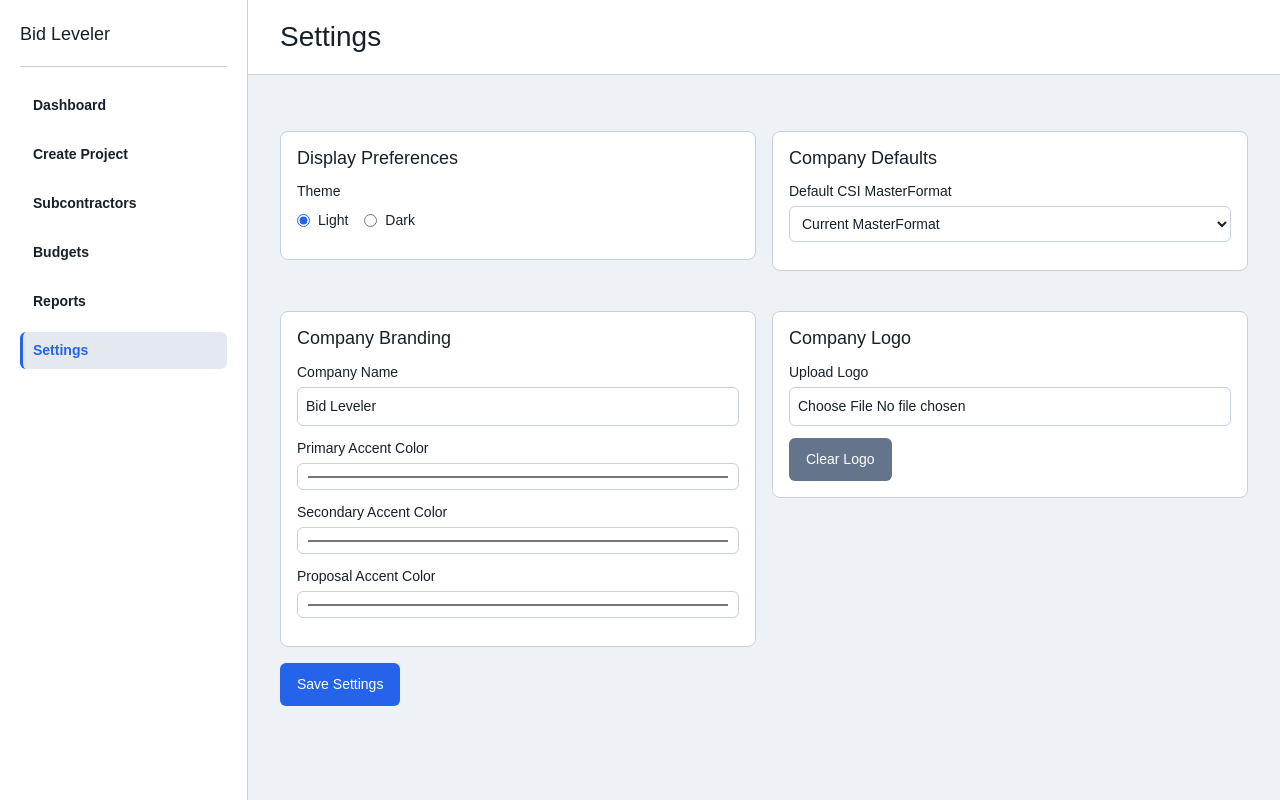
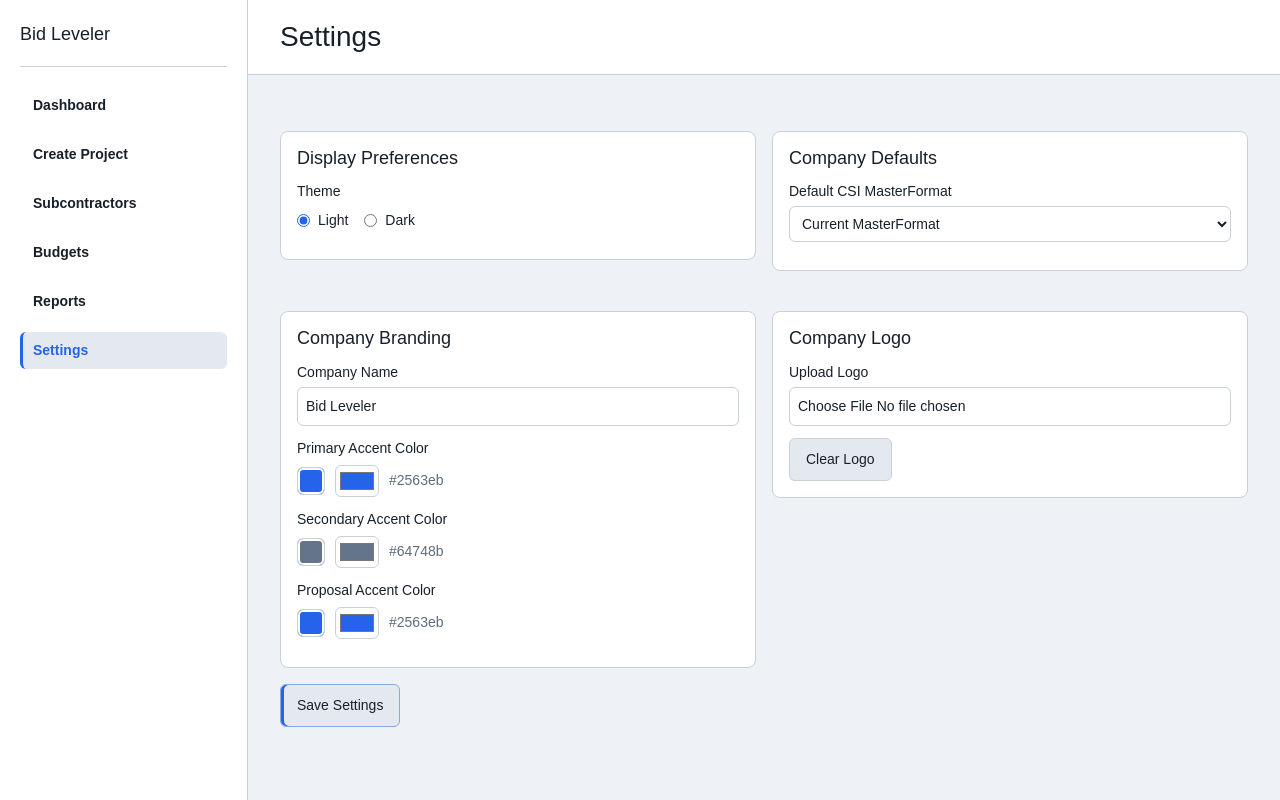
Before and after one commit to adamarnao/bid-leveler, a Next.js app: page /settings in a window 1280 px wide. Built offline with nearby package versions, Linux system fonts and the light colour scheme.

Commit message:
Fix settings theme preview and accent styling

```diff
--- a/src/app/globals.css
+++ b/src/app/globals.css
@@ -231,7 +231,6 @@ textarea {
   background: var(--color-surface);
   border: 1px solid var(--color-border);
   border-radius: var(--radius-control);
-  accent-color: var(--color-accent-primary);
 }
 
 .form-input:focus {
@@ -255,22 +254,60 @@ textarea {
   accent-color: var(--color-accent-primary);
 }
 
+.color-control {
+  display: flex;
+  align-items: center;
+  gap: 10px;
+  margin-top: 6px;
+}
+
+.color-swatch {
+  width: 28px;
+  height: 28px;
+  flex: 0 0 28px;
+  border: 1px solid var(--color-border);
+  border-radius: var(--radius-control);
+  box-shadow: inset 0 0 0 2px var(--color-surface);
+}
+
+.color-input {
+  width: 44px;
+  height: 32px;
+  padding: 2px;
+  border: 1px solid var(--color-border);
+  border-radius: var(--radius-control);
+  background: var(--color-surface);
+  cursor: pointer;
+}
+
+.color-input:focus {
+  border-color: var(--color-accent-primary);
+  outline: 2px solid color-mix(in srgb, var(--color-accent-primary) 24%, transparent);
+}
+
 .button-primary,
 .button-secondary {
   padding: 10px 16px;
-  border: 1px solid transparent;
+  border: 1px solid var(--color-border);
   border-radius: var(--radius-control);
   cursor: pointer;
+  color: var(--color-text);
+  background: var(--color-surface-muted);
 }
 
 .button-primary {
-  color: #ffffff;
-  background: var(--color-accent-primary);
+  border-color: color-mix(in srgb, var(--color-accent-primary) 38%, var(--color-border));
+  box-shadow: inset 3px 0 0 var(--color-accent-primary);
 }
 
 .button-secondary {
-  color: #ffffff;
-  background: var(--color-accent-secondary);
+  border-color: var(--color-border);
+}
+
+.button-primary:hover,
+.button-secondary:hover {
+  border-color: var(--color-accent-primary);
+  background: var(--color-surface);
 }
 
 .settings-actions {
--- a/src/app/settings/page.tsx
+++ b/src/app/settings/page.tsx
@@ -1,10 +1,12 @@
 "use client";
 
-import { useState } from "react";
+import { useEffect, useState } from "react";
 import Image from "next/image";
 import AppShell from "@/components/layout/AppShell";
 import Panel from "@/components/ui/Panel";
 import {
+  clearSettingsPreview,
+  dispatchSettingsPreview,
   fileToDataUrl,
   getCompanySettings,
   getUserSettings,
@@ -27,6 +29,19 @@ export default function SettingsPage() {
   );
   const [saveMessage, setSaveMessage] = useState("");
 
+  useEffect(() => {
+    dispatchSettingsPreview({
+      userSettings,
+      companySettings,
+    });
+  }, [userSettings, companySettings]);
+
+  useEffect(() => {
+    return () => {
+      clearSettingsPreview();
+    };
+  }, []);
+
   async function handleLogoUpload(file: File | undefined) {
     if (!file) return;
 
@@ -47,16 +62,7 @@ export default function SettingsPage() {
 
   return (
     <AppShell title="Settings">
-      <form
-        onSubmit={saveSettings}
-        data-theme={userSettings.theme}
-        style={
-          {
-            "--color-accent-primary": companySettings.primaryAccentColor,
-            "--color-accent-secondary": companySettings.secondaryAccentColor,
-          } as React.CSSProperties
-        }
-      >
+      <form onSubmit={saveSettings}>
         <div className="form-grid">
           <Panel title="Display Preferences">
             <div className="form-field">
@@ -145,63 +151,48 @@ export default function SettingsPage() {
             </div>
 
             <div className="form-field">
-              <label>
-                Primary Accent Color
-                <br />
-                <input
-                  type="color"
+              <ColorField
+                label="Primary Accent Color"
                 value={companySettings.primaryAccentColor}
-                  onChange={(event) =>
+                onChange={(primaryAccentColor) => {
+                  setSaveMessage("");
                   setCompanySettings({
                     ...companySettings,
-                      primaryAccentColor: event.target.value,
-                    })
-                  }
-                  onInput={() => setSaveMessage("")}
-                  className="form-input"
+                    primaryAccentColor,
+                  });
+                }}
               />
-              </label>
             </div>
 
             <div className="form-field">
-              <label>
-                Secondary Accent Color
-                <br />
-                <input
-                  type="color"
+              <ColorField
+                label="Secondary Accent Color"
                 value={companySettings.secondaryAccentColor}
-                  onChange={(event) =>
+                onChange={(secondaryAccentColor) => {
+                  setSaveMessage("");
                   setCompanySettings({
                     ...companySettings,
-                      secondaryAccentColor: event.target.value,
-                    })
-                  }
-                  onInput={() => setSaveMessage("")}
-                  className="form-input"
+                    secondaryAccentColor,
+                  });
+                }}
               />
-              </label>
             </div>
 
             <div className="form-field">
-              <label>
-                Proposal Accent Color
-                <br />
-                <input
-                  type="color"
+              <ColorField
+                label="Proposal Accent Color"
                 value={
                   companySettings.proposalAccentColor ||
                   companySettings.primaryAccentColor
                 }
-                  onChange={(event) =>
+                onChange={(proposalAccentColor) => {
+                  setSaveMessage("");
                   setCompanySettings({
                     ...companySettings,
-                      proposalAccentColor: event.target.value,
-                    })
-                  }
-                  onInput={() => setSaveMessage("")}
-                  className="form-input"
+                    proposalAccentColor,
+                  });
+                }}
               />
-              </label>
             </div>
           </Panel>
 
@@ -263,3 +254,33 @@ function formatCsiVersion(version: CsiMasterFormatVersion) {
 
   return "Current MasterFormat";
 }
+
+function ColorField({
+  label,
+  value,
+  onChange,
+}: {
+  label: string;
+  value: string;
+  onChange: (value: string) => void;
+}) {
+  return (
+    <label>
+      {label}
+      <span className="color-control">
+        <span
+          className="color-swatch"
+          style={{ backgroundColor: value }}
+          aria-hidden="true"
+        />
+        <input
+          type="color"
+          value={value}
+          onChange={(event) => onChange(event.target.value)}
+          className="color-input"
+        />
+        <span className="muted-text">{value}</span>
+      </span>
+    </label>
+  );
+}
--- a/src/components/layout/AppShell.tsx
+++ b/src/components/layout/AppShell.tsx
@@ -8,7 +8,10 @@ import {
   defaultCompanySettings,
   getCompanySettings,
   getUserSettings,
+  SettingsPreview,
   settingsChangedEvent,
+  settingsPreviewChangedEvent,
+  settingsPreviewClearedEvent,
 } from "@/lib/settings";
 import { CompanySettings, UserSettings } from "@/types/Settings";
 
@@ -24,22 +27,28 @@ export default function AppShell({
   const [companySettings, setCompanySettings] = useState<CompanySettings>(
     defaultCompanySettings
   );
+  const [previewSettings, setPreviewSettings] = useState<SettingsPreview | null>(
+    null
+  );
+  const effectiveUserSettings = previewSettings?.userSettings ?? userSettings;
+  const effectiveCompanySettings =
+    previewSettings?.companySettings ?? companySettings;
 
   useEffect(() => {
-    if (!userSettings) return;
+    if (!effectiveUserSettings) return;
 
     const root = document.documentElement;
 
-    root.dataset.theme = userSettings.theme;
+    root.dataset.theme = effectiveUserSettings.theme;
     root.style.setProperty(
       "--color-accent-primary",
-      companySettings.primaryAccentColor
+      effectiveCompanySettings.primaryAccentColor
     );
     root.style.setProperty(
       "--color-accent-secondary",
-      companySettings.secondaryAccentColor
+      effectiveCompanySettings.secondaryAccentColor
     );
-  }, [userSettings, companySettings]);
+  }, [effectiveUserSettings, effectiveCompanySettings]);
 
   useEffect(() => {
     function loadSettings() {
@@ -57,23 +66,41 @@ export default function AppShell({
     };
   }, []);
 
+  useEffect(() => {
+    function handlePreviewChange(event: Event) {
+      setPreviewSettings((event as CustomEvent<SettingsPreview>).detail);
+    }
+
+    function handlePreviewClear() {
+      setPreviewSettings(null);
+    }
+
+    window.addEventListener(settingsPreviewChangedEvent, handlePreviewChange);
+    window.addEventListener(settingsPreviewClearedEvent, handlePreviewClear);
+
+    return () => {
+      window.removeEventListener(settingsPreviewChangedEvent, handlePreviewChange);
+      window.removeEventListener(settingsPreviewClearedEvent, handlePreviewClear);
+    };
+  }, []);
+
   return (
     <div
       className="app-shell"
-      data-theme={userSettings?.theme}
+      data-theme={effectiveUserSettings?.theme}
       style={
         {
-          "--color-accent-primary": companySettings.primaryAccentColor,
-          "--color-accent-secondary": companySettings.secondaryAccentColor,
+          "--color-accent-primary": effectiveCompanySettings.primaryAccentColor,
+          "--color-accent-secondary": effectiveCompanySettings.secondaryAccentColor,
         } as React.CSSProperties
       }
     >
       <aside className="app-sidebar">
         <div className="app-brand">
-          {companySettings.logoDataUrl && (
+          {effectiveCompanySettings.logoDataUrl && (
             <Image
-              src={companySettings.logoDataUrl}
-              alt={`${companySettings.companyName} logo`}
+              src={effectiveCompanySettings.logoDataUrl}
+              alt={`${effectiveCompanySettings.companyName} logo`}
               width={40}
               height={40}
               unoptimized
@@ -81,7 +108,7 @@ export default function AppShell({
             />
           )}
           <h2 className="app-brand-name">
-            {companySettings.companyName || "Bid Leveler"}
+            {effectiveCompanySettings.companyName || "Bid Leveler"}
           </h2>
         </div>
 
--- a/src/lib/settings.ts
+++ b/src/lib/settings.ts
@@ -3,6 +3,13 @@ import { CompanySettings, UserSettings } from "@/types/Settings";
 export const userSettingsKey = "userSettings";
 export const companySettingsKey = "companySettings";
 export const settingsChangedEvent = "bidLevelerSettingsChanged";
+export const settingsPreviewChangedEvent = "bidLevelerSettingsPreviewChanged";
+export const settingsPreviewClearedEvent = "bidLevelerSettingsPreviewCleared";
+
+export type SettingsPreview = {
+  userSettings: UserSettings;
+  companySettings: CompanySettings;
+};
 
 export const defaultUserSettings: UserSettings = {
   theme: "light",
@@ -37,6 +44,22 @@ export function getCompanySettings(): CompanySettings {
 export function saveCompanySettings(settings: CompanySettings) {
   writeJson(companySettingsKey, settings);
   notifySettingsChanged();
+}
+
+export function dispatchSettingsPreview(preview: SettingsPreview) {
+  if (typeof window === "undefined") return;
+
+  window.dispatchEvent(
+    new CustomEvent<SettingsPreview>(settingsPreviewChangedEvent, {
+      detail: preview,
+    })
+  );
+}
+
+export function clearSettingsPreview() {
+  if (typeof window === "undefined") return;
+
+  window.dispatchEvent(new Event(settingsPreviewClearedEvent));
 }
 
 export function fileToDataUrl(file: File): Promise<string> {
```
Lines whose indentation alone changed are shown as unchanged.
